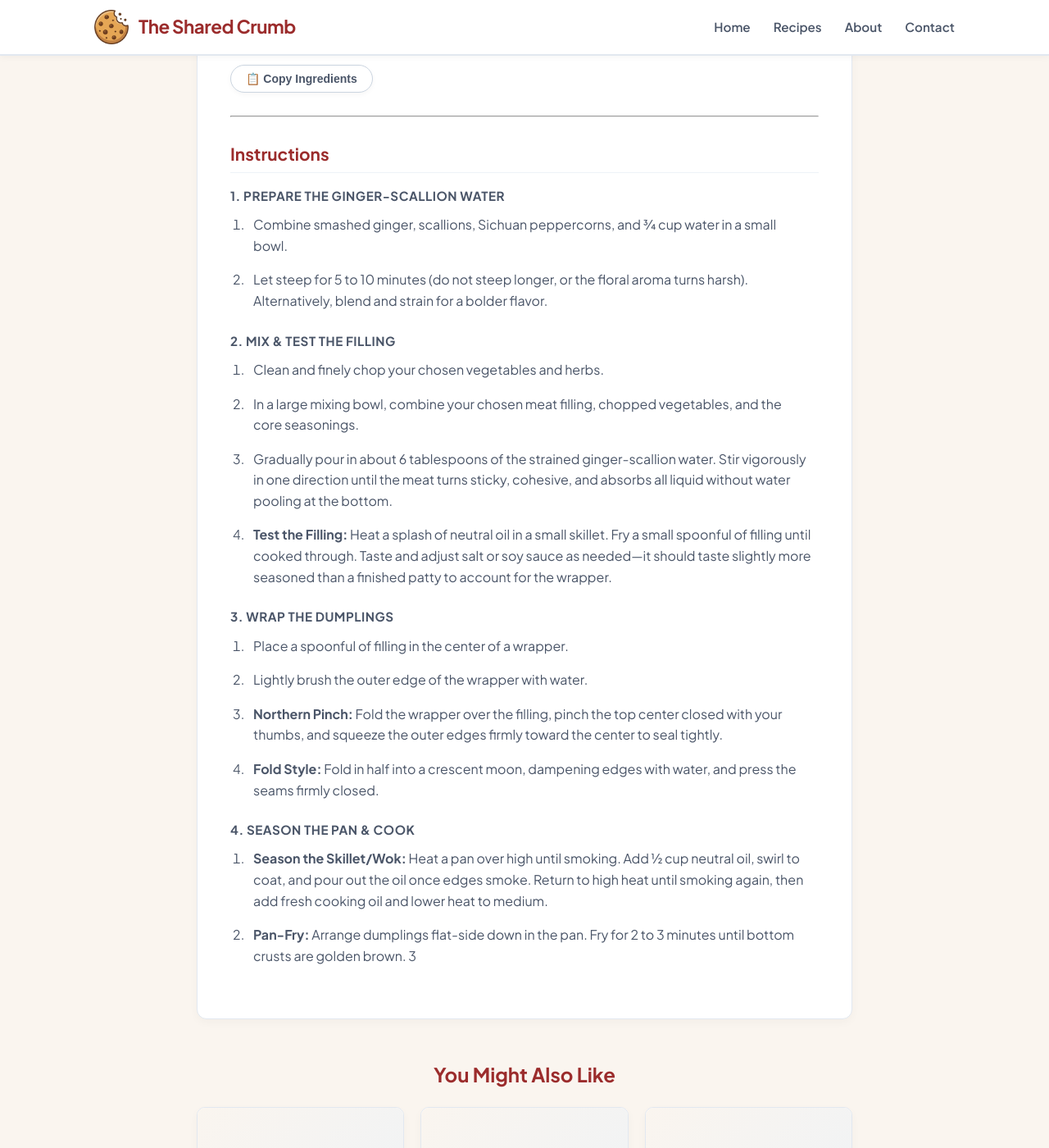
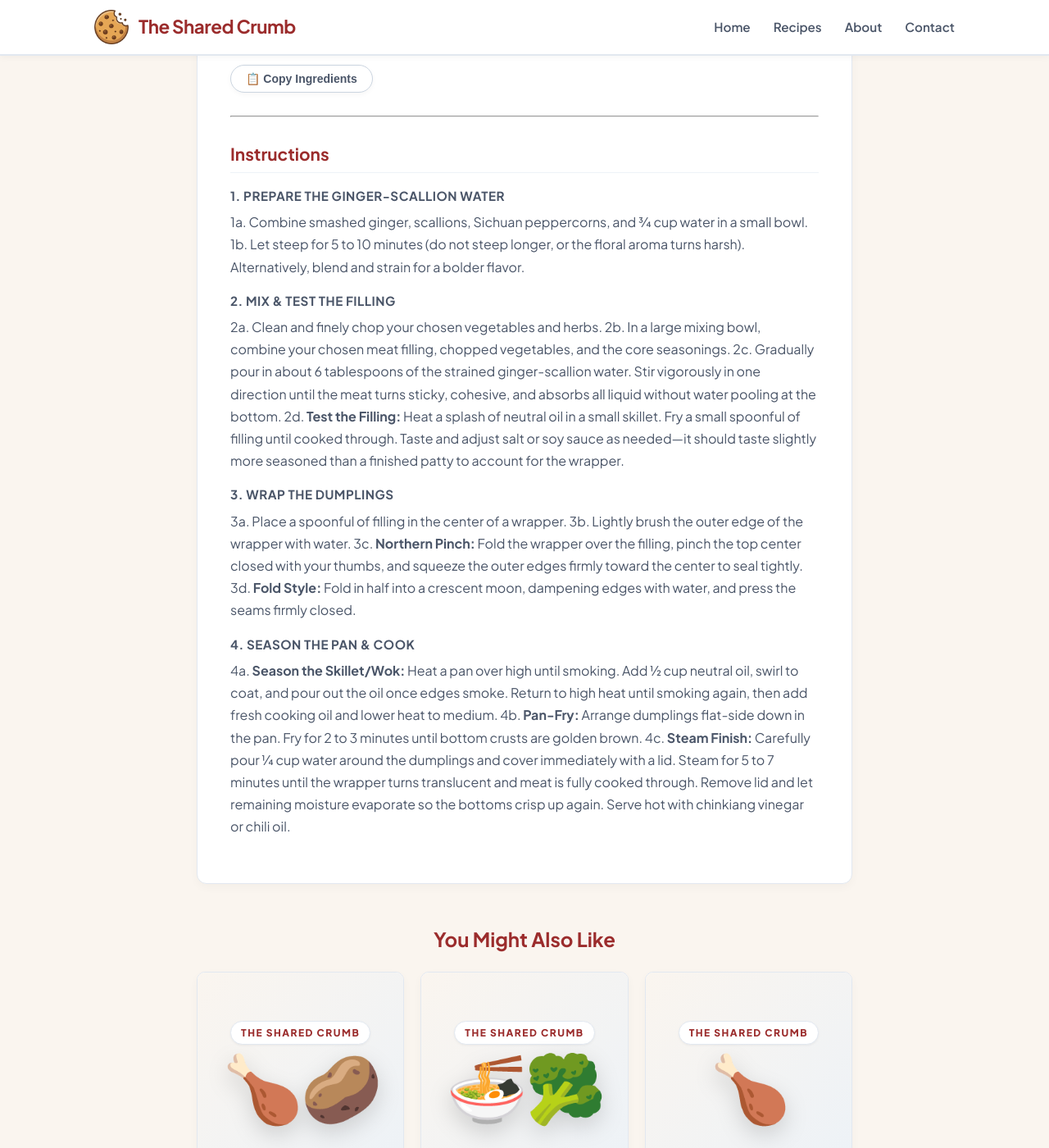
Before and after one commit to TheSharedCrumb/TheSharedCrumb, a Jekyll site: the page built from _recipes/Dumplings_NorthernStyle.md, in a window 1280 px wide and 1400 px high, scrolled down 2291 px. Shown: the whole window at 82% size. Built offline with Jekyll 4.4.1, drawn with Linux system fonts in a browser that asks for light colours; some of the changed text lies outside the part shown.

Commit message:
Refine Northern-style dumpling recipe formatting
Updated the recipe for Northern-style dumplings with clearer section headings and improved formatting for ingredients and instructions.

```diff
--- a/_recipes/Dumplings_NorthernStyle.md
+++ b/_recipes/Dumplings_NorthernStyle.md
@@ -32,48 +32,48 @@ Mark's Dumplings
 * *Note: If using meat leaner than 80/20, add 1 whole egg to maintain moisture.*
 
 #### Wrappers & Equipment
-* 10 packages Northern-style dumpling wrappers (~40 wrappers per pack)
+* 10 packages of Northern-style dumpling wrappers (~40 wrappers per pack)
 * Neutral oil (canola, vegetable, or peanut) for pan-frying/testing
 
 ---
 
 ### Filling Variations
 
-#### Variation 1: Pork & Chive
+#### Variation 1: Pork Dumplings
 * 2 lbs ground pork (80% lean / 20% fat)
 * 1.5 packs fresh chives, finely chopped
 
-#### Variation 2: Pork, Beef & Chinese Celery
+#### Variation 2: Pork & Beef Dumplings
 * 2 lbs ground beef
-* ½ lb ground pork (for essential fat)
+* ½ lb ground pork
 * 1 pack Chinese celery, finely chopped
 
 #### Variation 3: Pork & Shrimp
 * 2 lbs ground pork
 * 1 lb fresh shrimp, peeled, deveined, and finely chopped
-* 1 pack fresh chives (or Chinese celery), finely chopped
+* 1 pack of chives or Chinese celery, finely chopped
 
 ---
 
 ### Instructions
 
 #### 1. Prepare the Ginger-Scallion Water
-1. Combine smashed ginger, scallions, Sichuan peppercorns, and ¾ cup water in a small bowl.
-2. Let steep for 5 to 10 minutes (do not steep longer, or the floral aroma turns harsh). Alternatively, blend and strain for a bolder flavor.
+1a. Combine smashed ginger, scallions, Sichuan peppercorns, and ¾ cup water in a small bowl.
+1b. Let steep for 5 to 10 minutes (do not steep longer, or the floral aroma turns harsh). Alternatively, blend and strain for a bolder flavor.
 
 #### 2. Mix & Test the Filling
-1. Clean and finely chop your chosen vegetables and herbs.
-2. In a large mixing bowl, combine your chosen meat filling, chopped vegetables, and the core seasonings.
-3. Gradually pour in about 6 tablespoons of the strained ginger-scallion water. Stir vigorously in one direction until the meat turns sticky, cohesive, and absorbs all liquid without water pooling at the bottom.
-4. **Test the Filling:** Heat a splash of neutral oil in a small skillet. Fry a small spoonful of filling until cooked through. Taste and adjust salt or soy sauce as needed—it should taste slightly more seasoned than a finished patty to account for the wrapper.
+2a. Clean and finely chop your chosen vegetables and herbs.
+2b. In a large mixing bowl, combine your chosen meat filling, chopped vegetables, and the core seasonings.
+2c. Gradually pour in about 6 tablespoons of the strained ginger-scallion water. Stir vigorously in one direction until the meat turns sticky, cohesive, and absorbs all liquid without water pooling at the bottom.
+2d. **Test the Filling:** Heat a splash of neutral oil in a small skillet. Fry a small spoonful of filling until cooked through. Taste and adjust salt or soy sauce as needed—it should taste slightly more seasoned than a finished patty to account for the wrapper.
 
 #### 3. Wrap the Dumplings
-1. Place a spoonful of filling in the center of a wrapper.
-2. Lightly brush the outer edge of the wrapper with water.
-3. **Northern Pinch:** Fold the wrapper over the filling, pinch the top center closed with your thumbs, and squeeze the outer edges firmly toward the center to seal tightly.
-4. **Fold Style:** Fold in half into a crescent moon, dampening edges with water, and press the seams firmly closed.
+3a. Place a spoonful of filling in the center of a wrapper.
+3b. Lightly brush the outer edge of the wrapper with water.
+3c. **Northern Pinch:** Fold the wrapper over the filling, pinch the top center closed with your thumbs, and squeeze the outer edges firmly toward the center to seal tightly.
+3d. **Fold Style:** Fold in half into a crescent moon, dampening edges with water, and press the seams firmly closed.
 
 #### 4. Season the Pan & Cook
-1. **Season the Skillet/Wok:** Heat a pan over high until smoking. Add ½ cup neutral oil, swirl to coat, and pour out the oil once edges smoke. Return to high heat until smoking again, then add fresh cooking oil and lower heat to medium.
-2. **Pan-Fry:** Arrange dumplings flat-side down in the pan. Fry for 2 to 3 minutes until bottom crusts are golden brown.
-3
+4a. **Season the Skillet/Wok:** Heat a pan over high until smoking. Add ½ cup neutral oil, swirl to coat, and pour out the oil once edges smoke. Return to high heat until smoking again, then add fresh cooking oil and lower heat to medium.
+4b. **Pan-Fry:** Arrange dumplings flat-side down in the pan. Fry for 2 to 3 minutes until bottom crusts are golden brown.
+4c. **Steam Finish:** Carefully pour ¼ cup water around the dumplings and cover immediately with a lid. Steam for 5 to 7 minutes until the wrapper turns translucent and meat is fully cooked through. Remove lid and let remaining moisture evaporate so the bottoms crisp up again. Serve hot with chinkiang vinegar or chili oil.
```
